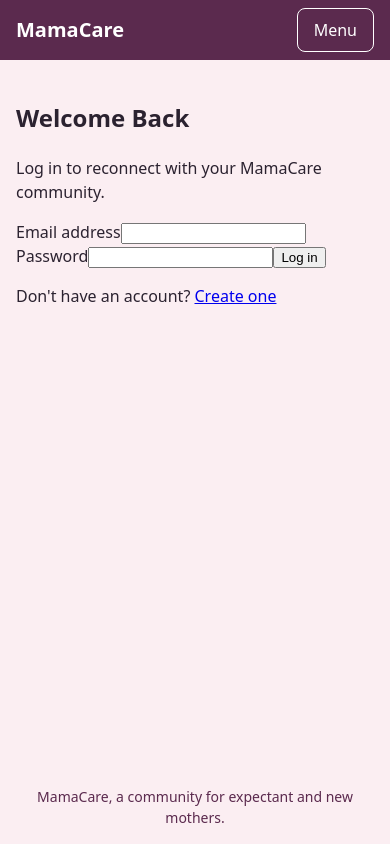
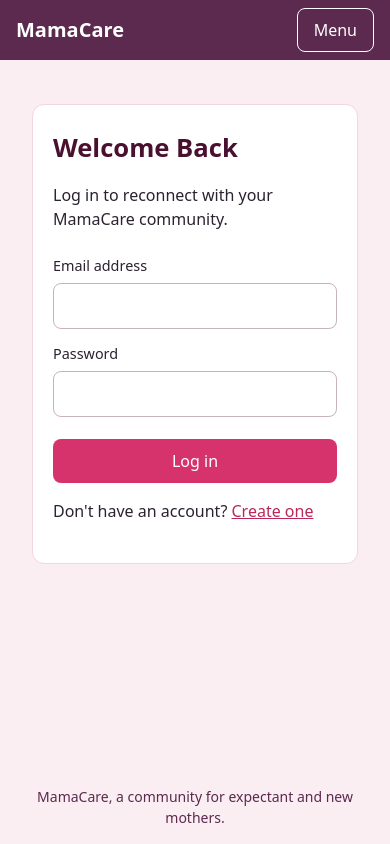
Before and after one commit to Daisy10688/iyf-s12-communityhub-team-Daisy10688, a React app in the folder frontend/: page /login in a window 390 px wide. Built offline with nearby package versions, Linux system fonts and the light colour scheme; no server answers; the HTML template or start-up script is replaced by a standard one.

Commit message:
style add responsive styles for login and register forms

```diff
--- a/frontend/src/main.jsx
+++ b/frontend/src/main.jsx
@@ -4,7 +4,7 @@ import { createRoot } from "react-dom/client";
 import { BrowserRouter } from "react-router-dom";
 import App from "./App.jsx";
 import { AuthProvider } from "./context/AuthContext.jsx";
-
+import "./styles/auth.css";
 createRoot(document.getElementById("root")).render(
   <StrictMode>
     <BrowserRouter>
--- /dev/null
+++ b/frontend/src/styles/auth.css
@@ -0,0 +1,81 @@
+.auth-page {
+  display: flex;
+  justify-content: center;
+  padding: 24px 16px;
+}
+
+.auth-card {
+  width: 100%;
+  max-width: 440px;
+  box-sizing: border-box;
+  padding: 24px 20px;
+  background: #fff;
+  border: 1px solid #f1d5df;
+  border-radius: 12px;
+}
+
+.auth-card h1 {
+  margin: 0 0 8px;
+  font-size: 1.6rem;
+  color: #4a1030;
+}
+
+.auth-card form {
+  display: flex;
+  flex-direction: column;
+  gap: 6px;
+  margin: 16px 0;
+}
+
+.auth-card label {
+  font-size: 0.9rem;
+  margin-top: 8px;
+}
+
+.auth-card input {
+  width: 100%;
+  box-sizing: border-box;
+  min-height: 44px;
+  padding: 10px;
+  font: inherit;
+  font-size: 16px;
+  border: 1px solid #c9b3bb;
+  border-radius: 8px;
+}
+
+.auth-card button[type="submit"] {
+  min-height: 44px;
+  margin-top: 16px;
+  font: inherit;
+  color: #fff;
+  background: #d6336c;
+  border: none;
+  border-radius: 8px;
+  cursor: pointer;
+  transition: background 0.2s;
+}
+
+.auth-card button[type="submit"]:hover { background: #b8285a; }
+.auth-card button[type="submit"]:disabled { opacity: 0.6; cursor: not-allowed; }
+
+.auth-card input:focus-visible,
+.auth-card button:focus-visible,
+.auth-card a:focus-visible {
+  outline: 3px solid #d6336c;
+  outline-offset: 2px;
+}
+
+.auth-card a { color: #b8285a; }
+
+.auth-error {
+  padding: 10px 12px;
+  color: #a61e1e;
+  background: #fff0f0;
+  border: 1px solid #f3b4b4;
+  border-radius: 8px;
+}
+
+@media (min-width: 768px) {
+  .auth-page { padding: 48px 16px; }
+  .auth-card { padding: 32px; }
+}
```
